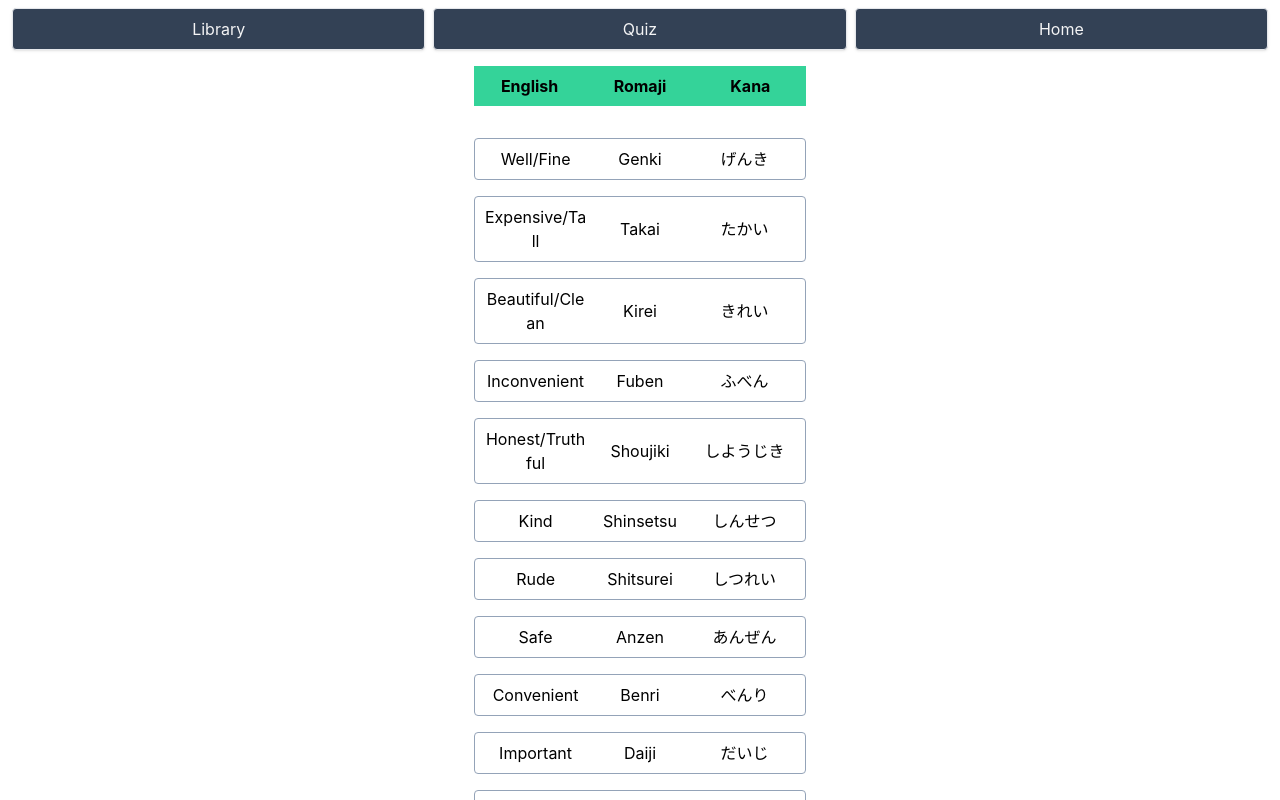
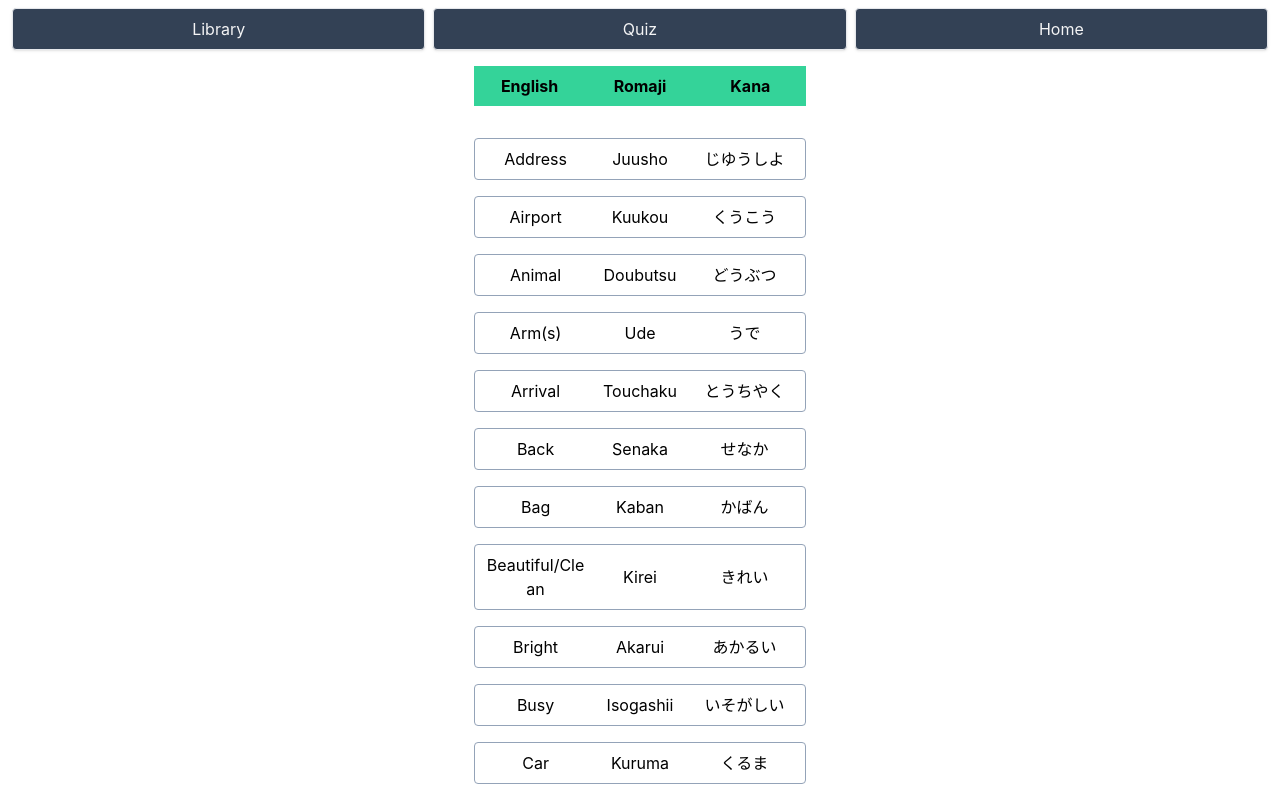
Before and after one commit to LumberJon1/JapaneseFlashcards, a React (Create React App) app: page / in a window 1280 px wide. Both pictures are taken after a click on the item "Library". Shown: the top 800 px of the page. Built offline with nearby package versions, Linux system fonts and the light colour scheme.

Commit message:
Added ability to sort by English translation or Romaji of kana

```diff
--- a/src/components/Library/index.js
+++ b/src/components/Library/index.js
@@ -1,16 +1,20 @@
-import React from "react";
-import library from "../../library";
+import React, {useState} from "react";
+import {library, sortLibrary, countLibrary} from "../../library";
 
 function Library() {
 
-    library.forEach((item) => {
-        // console.log(item);
-    });
+    // state management for sort order
+    const [sortOrder, setSortOrder] = useState("English");
 
 
     return (
         // Column Labels
         <div className="flex flex-col items-center justify-center">
+
+
+            {/* Searchbar component with sorting button */}
+
+
             <div className="flex items-around justify-center mx-1 mb-6 mt-4 w-full bg-emerald-400 sticky top-12">
                 <p className="w-1/3 p-2 text-center font-bold">English</p>
                 <p className="w-1/3 p-2 text-center font-bold">Romaji</p>
@@ -21,6 +25,7 @@ function Library() {
             <ul className="flex flex-col items-center">
 
                 {/* Sort the library according to sorting parameters before mapping */}
+                {sortLibrary(sortOrder)}
 
                 <div className="flex flex-col items-center justify-center mx-1 w-full">
                     {library.map((item) => (
--- a/src/library.js
+++ b/src/library.js
@@ -1286,7 +1286,8 @@ const library = [
 
 
 // function to sort based on language
-const sortEnglish = () => {
+const sortLibrary = (language) => {
+    if (language === "English") {
         library.sort((function(a, b) {
             const wordA = a.englishText.toUpperCase();
             const wordB = b.englishText.toUpperCase();
@@ -1301,8 +1302,7 @@ const sortEnglish = () => {
 
         }));
     }
-
-const sortJapanese = () => {
+    else {
         library.sort((function(a, b) {
             const wordA = a.romaji.toUpperCase();
             const wordB = b.romaji.toUpperCase();
@@ -1317,6 +1317,8 @@ const sortJapanese = () => {
 
         }));
     }
+}
+
 
 const countLibrary = () => {
     let wordCount = 0;
@@ -1331,4 +1333,4 @@ const countLibrary = () => {
     console.log("There are "+wordCount+" items in the library, excluding phrases.");
 }
 
-module.exports = library;
+module.exports = {library, sortLibrary, countLibrary};
```
Lines whose indentation alone changed are shown as unchanged.
